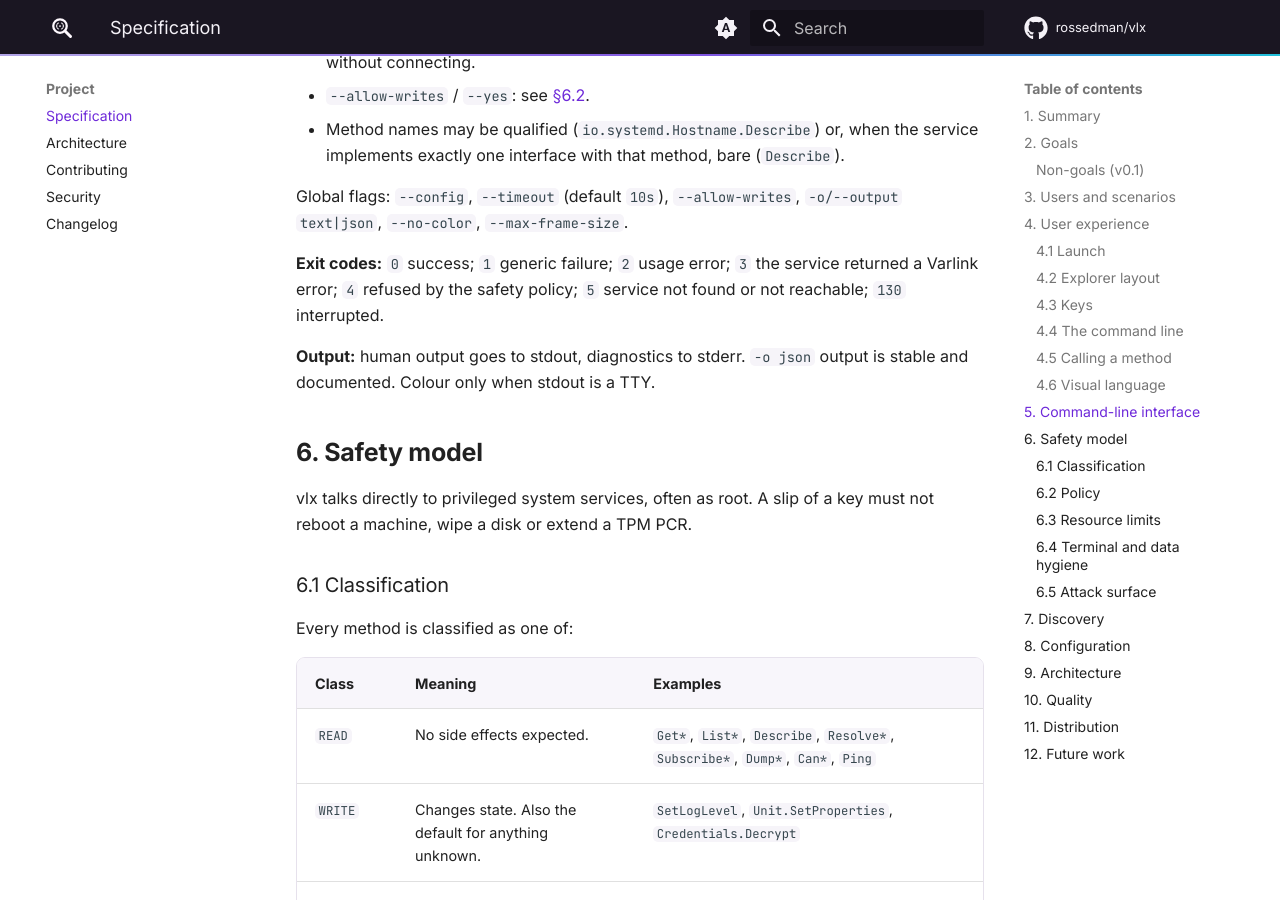
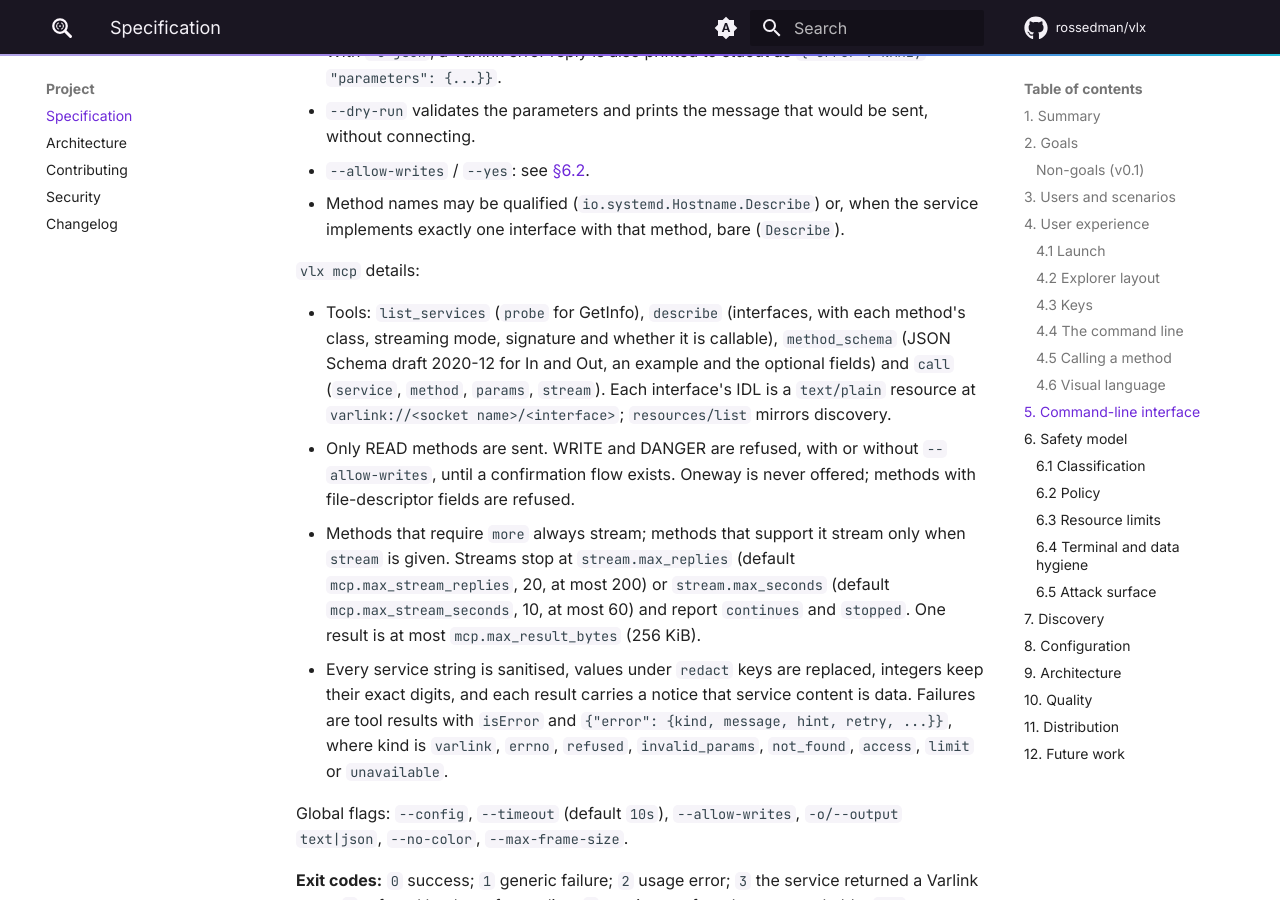
Before and after one commit to rossedman/vlx, an MkDocs documentation site: the page built from docs/project/spec.md, in a window 1280 px wide and 900 px high, scrolled down 7514 px. Built offline with MkDocs 1.6.1 and Material for MkDocs 9.7.7, drawn with Linux system fonts in a browser that asks for light colours; comment, search, counter and statistics services are not loaded; some of the changed text lies outside the part shown.

Commit message:
docs(spec): describe vlx mcp
Co-Authored-By: Claude Opus 5.5 <noreply@anthropic.com>

````diff
--- a/docs/project/spec.md
+++ b/docs/project/spec.md
@@ -245,6 +245,7 @@ One Cobra command per file under `internal/cli/`.
 | `vlx template SERVICE METHOD` | Print a JSON parameter skeleton for a method. |
 | `vlx call SERVICE METHOD [PARAMS \| NAME=VALUE...]` | Call a method. |
 | `vlx demo` | Serve the demo interface and explore it (`--serve` to only serve). The socket lives in `$XDG_RUNTIME_DIR/vlx/` so other commands find it as `demo`. |
+| `vlx mcp` | Serve vlx to AI agents over the Model Context Protocol on stdio. See below. |
 | `vlx config path\|show\|init` | Inspect or create the config file. |
 | `vlx version` | Version, commit, build date, Go version. |
 | `vlx completion SHELL` | Shell completion (Cobra built-in). |
@@ -269,6 +270,29 @@ One Cobra command per file under `internal/cli/`.
 - `--allow-writes` / `--yes`: see [§6.2](#62-policy).
 - Method names may be qualified (`io.systemd.Hostname.Describe`) or, when the
   service implements exactly one interface with that method, bare (`Describe`).
+
+`vlx mcp` details:
+
+- Tools: `list_services` (`probe` for GetInfo), `describe` (interfaces, with
+  each method's class, streaming mode, signature and whether it is callable),
+  `method_schema` (JSON Schema draft 2020-12 for In and Out, an example and
+  the optional fields) and `call` (`service`, `method`, `params`, `stream`).
+  Each interface's IDL is a `text/plain` resource at
+  `varlink://<socket name>/<interface>`; `resources/list` mirrors discovery.
+- Only READ methods are sent. WRITE and DANGER are refused, with or without
+  `--allow-writes`, until a confirmation flow exists. Oneway is never
+  offered; methods with file-descriptor fields are refused.
+- Methods that require `more` always stream; methods that support it stream
+  only when `stream` is given. Streams stop at `stream.max_replies` (default
+  `mcp.max_stream_replies`, 20, at most 200) or `stream.max_seconds` (default
+  `mcp.max_stream_seconds`, 10, at most 60) and report `continues` and
+  `stopped`. One result is at most `mcp.max_result_bytes` (256 KiB).
+- Every service string is sanitised, values under `redact` keys are
+  replaced, integers keep their exact digits, and each result carries a
+  notice that service content is data. Failures are tool results with
+  `isError` and `{"error": {kind, message, hint, retry, ...}}`, where kind is
+  `varlink`, `errno`, `refused`, `invalid_params`, `not_found`, `access`,
+  `limit` or `unavailable`.
 
 Global flags: `--config`, `--timeout` (default `10s`), `--allow-writes`,
 `-o/--output text|json`, `--no-color`, `--max-frame-size`.
@@ -401,6 +425,10 @@ safety:
   read: []      # globs, e.g. "com.example.Thing.Peek*"
   write: []
   danger: []
+mcp:
+  max_stream_replies: 20
+  max_stream_seconds: 10
+  max_result_bytes: 262144
 ```
 
 ## 9. Architecture
@@ -418,6 +446,7 @@ internal/render/           JSON and IDL highlighting
 internal/tui/              Bubble Tea model: pages, command line, styles, keys
 internal/cmdline/          SERVICE METHOD NAME=VALUE grammar shared with vlx call
 internal/demo/             built-in demo Varlink service
+internal/mcpserver/        MCP server for vlx mcp: tools, resources, limits
 internal/version/          build metadata
 ```
 
````
